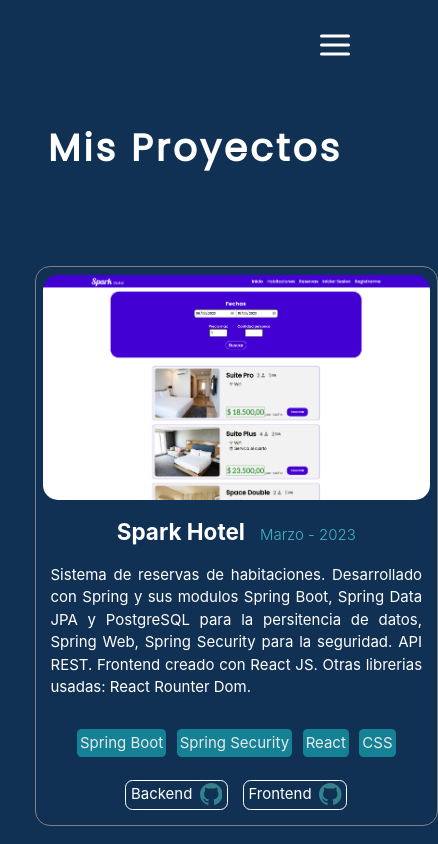
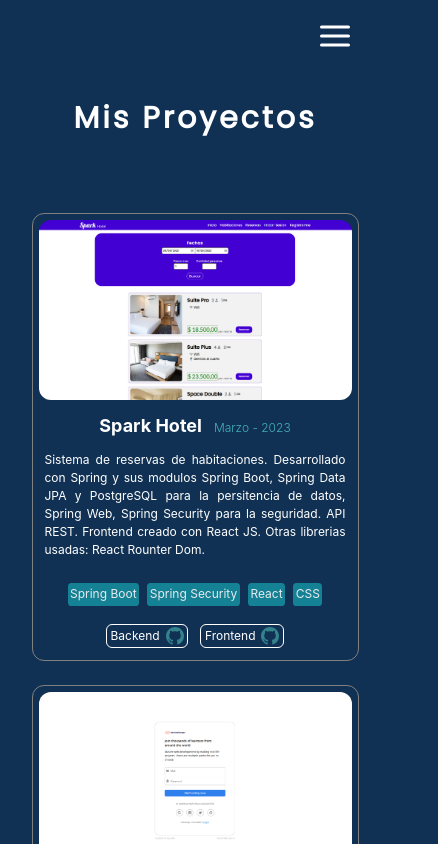
Before and after one commit to Jcarrizoagustin/portfolio, a React (Vite) app in the folder portfolio-app/: page /proyectos in a window 390 px wide. Shown: the top 844 px of the page, 438 px wide, since content can reach past the window. Built offline with nearby package versions, Linux system fonts and the light colour scheme; the HTML template or start-up script is replaced by a standard one.

Commit message:
fix: fixing responsive design
fixing error when device screen is more small than 400px

```diff
--- a/portfolio-app/src/components/Work.module.css
+++ b/portfolio-app/src/components/Work.module.css
@@ -47,7 +47,6 @@
   color: var(--blanco);
   margin-bottom: 1rem;
   text-align: justify;
-
   padding: .5rem;
 }
 
--- a/portfolio-app/src/components/Works.module.css
+++ b/portfolio-app/src/components/Works.module.css
@@ -8,9 +8,7 @@
   margin-top: 5rem;
 }
 
-.challengesContainer{
-  width: 100%;
-}
+
 
 
 @media screen and (max-width:768px){
--- a/portfolio-app/src/index.css
+++ b/portfolio-app/src/index.css
@@ -35,7 +35,6 @@ body {
   margin: 0;
   display: flex;
   place-items: center;
-  min-width: 320px;
   width: 100%;
 }
 
@@ -44,3 +43,9 @@ body {
     font-size: 15px;
   }
 }
+
+@media screen and (max-width: 400px){
+  :root{
+    font-size: 12px;
+  }
+}
```
